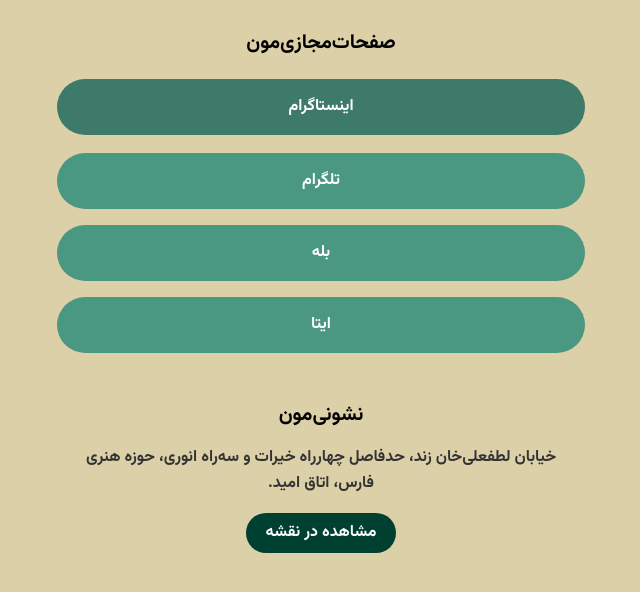
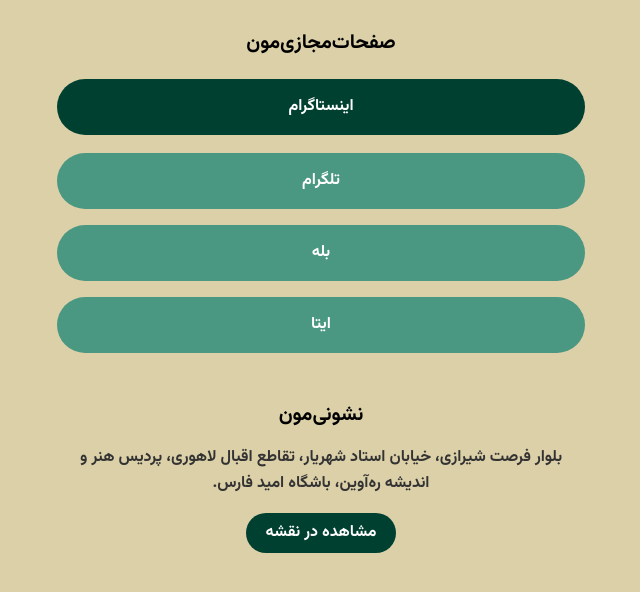
Before and after one commit to OmidFamilyFa/CinemaTarbiyat, a plain HTML site: page index.html in a window 1280 px wide. In both pictures the pointer is over the link "اینستاگرام". Shown: the part 288-880 px from the top of the page, without its empty margins (319-959 px from the left). Drawn offline with nearby package versions, Linux system fonts and the light colour scheme.

Commit message:
Update index.html

```diff
--- a/index.html
+++ b/index.html
@@ -25,7 +25,7 @@
             box-shadow: none;
         }
         .button-style:hover {
-            background-color: #3E7A6A; /* رنگ هاور کمی تیره‌تر */
+            background-color: #004030; /* رنگ هاور کمی تیره‌تر */
             transform: translateY(-2px);
         }
 
@@ -92,7 +92,7 @@
             <footer class="w-full mb-12">
                 <h2 class="text-xl font-bold text-black mb-4">نشونی‌مون</h2>
                 <div class="space-y-4 text-center">
-                    <p class="text-base font-bold px-4 leading-relaxed">خیابان لطفعلی‌خان زند، حدفاصل چهارراه خیرات و سه‌راه انوری، حوزه هنری فارس، اتاق امید.</p>
+                    <p class="text-base font-bold px-4 leading-relaxed">بلوار فرصت شیرازی، خیابان استاد شهریار، تقاطع اقبال لاهوری، پردیس هنر و اندیشه ره‌آوین، باشگاه امید فارس.</p>
                     <a href="https://nshn.ir/3b7bg415VF7mrv" target="_blank" class="inline-block map-button text-base font-bold py-2 px-5 rounded-full">
                         مشاهده در نقشه
                     </a>
```
